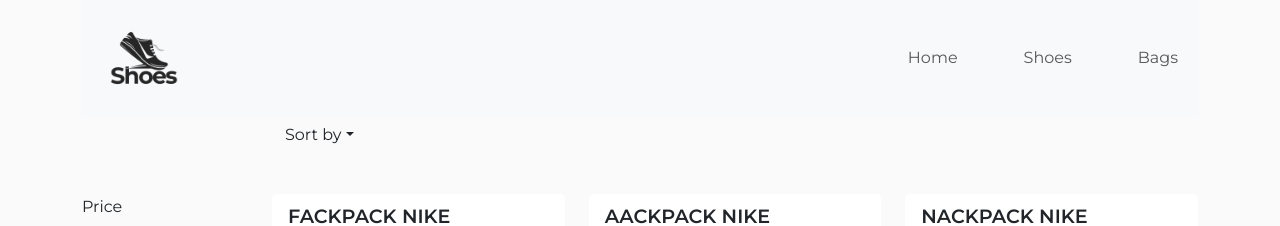
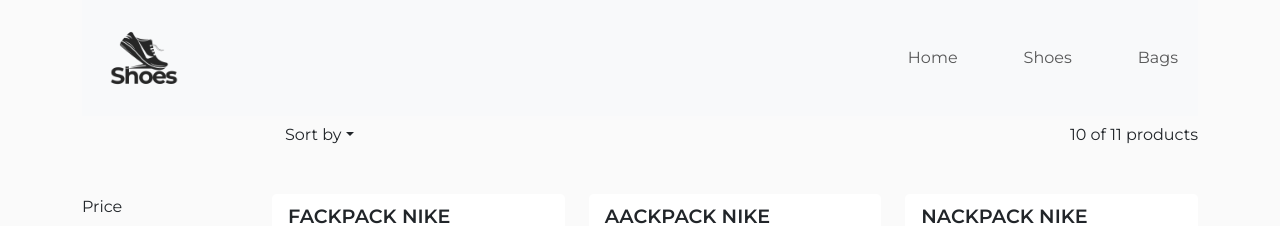
Before and after one commit to MarioAngelov2/FootShop, a React (Vite) app in the folder client/: page /bags in a window 1280 px wide. Shown: the top 226 px of the page. Built offline with nearby package versions, Linux system fonts and the light colour scheme.

Commit message:
DIsplay num of products, conditional render the button

```diff
--- a/client/src/components/BagsData.jsx
+++ b/client/src/components/BagsData.jsx
@@ -14,7 +14,8 @@ const PRODUCTS_PER_LOAD = 10;
 function BagsData() {
     const [products, setProducts] = useState([]);
     const [dataLoaded, setDataLoaded] = useState(false);
-    const [next, setNext] = useState(PRODUCTS_PER_LOAD);
+    const [displayedProductsCount, setDisplayedProductsCount] =
+        useState(PRODUCTS_PER_LOAD);
     const [sortedProducts, setSortedProducts] = useState([]);
     const [selectetSortOption, setSelectetSortOption] = useState("");
     const { filteredData } = useFilter();
@@ -26,7 +27,7 @@ function BagsData() {
     }, []);
 
     const handleMoreProducts = () => {
-        setNext(next + PRODUCTS_PER_LOAD);
+        setDisplayedProductsCount(displayedProductsCount + PRODUCTS_PER_LOAD);
     };
 
     const handleSort = (sortedData) => {
@@ -55,12 +56,44 @@ function BagsData() {
 
     const productsGrid = (
         <Row xs={1} md={2} xl={3} xxl={4} className="g-4 mt-3 mb-4">
-            {productsToDisplay?.slice(0, next).map((product) => (
-                <Col key={product.id}>
-                    <BagsList product={product} />
-                </Col>
-            ))}
+            {productsToDisplay
+                ?.slice(0, displayedProductsCount)
+                .map((product) => (
+                    <Col key={product.id}>
+                        <BagsList product={product} />
+                    </Col>
+                ))}
         </Row>
+    );
+
+    if (productsToDisplay && dataLoaded) {
+        if (displayedProductsCount > products.length) {
+            setDisplayedProductsCount(products.length);
+        }
+    }
+
+    const numberOfProductsDisplayed = (
+        <>
+            {productsToDisplay.length > 0 ? (
+                <span>
+                    {displayedProductsCount} of {products.length} products
+                </span>
+            ) : null}
+        </>
+    );
+
+    const displayButton = (
+        <div className={`${utilsStyle.blockCenter} ${utilsStyle.flexCenter}`}>
+            {displayedProductsCount < productsToDisplay.length ? (
+                <Button
+                    onClick={handleMoreProducts}
+                    variant="outline-dark"
+                    className="mt-3 mb-5"
+                >
+                    Load More
+                </Button>
+            ) : null}
+        </div>
     );
 
     const bagsList = (
@@ -70,25 +103,17 @@ function BagsData() {
             ) : (
                 <h4>No products to show</h4>
             )}
-            <div
-                className={`${utilsStyle.blockCenter} ${utilsStyle.flexCenter}`}
-            >
-                <Button
-                    onClick={handleMoreProducts}
-                    variant="outline-dark"
-                    className="mt-3 mb-5"
-                >
-                    Load More
-                </Button>
-            </div>
+            {displayButton}
         </>
     );
+
     return (
         <div>
             <DropdownMenu
                 data={products}
                 onSort={handleSort}
                 sortMethod={handleSortChange}
+                numberOfProductsDisplayed={numberOfProductsDisplayed}
             />
             {bagsList}
         </div>
```
